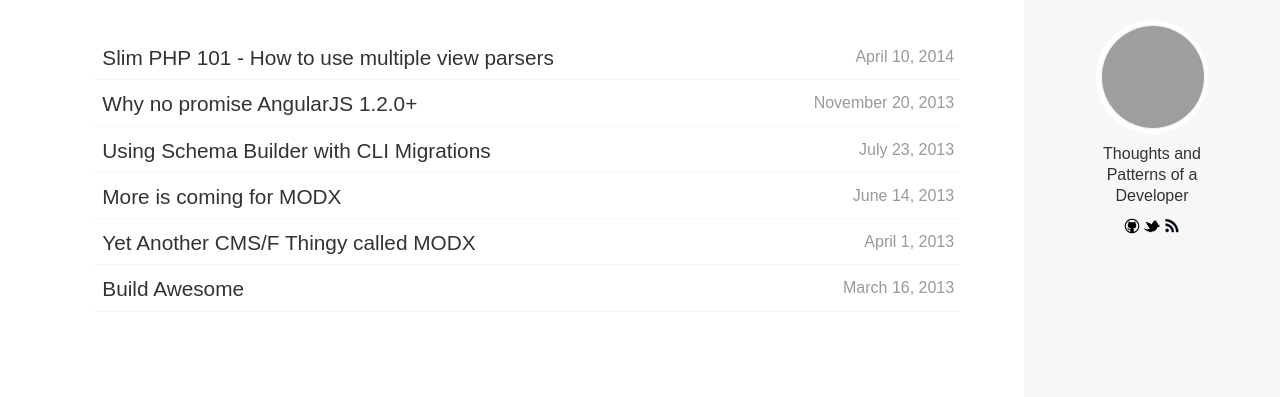
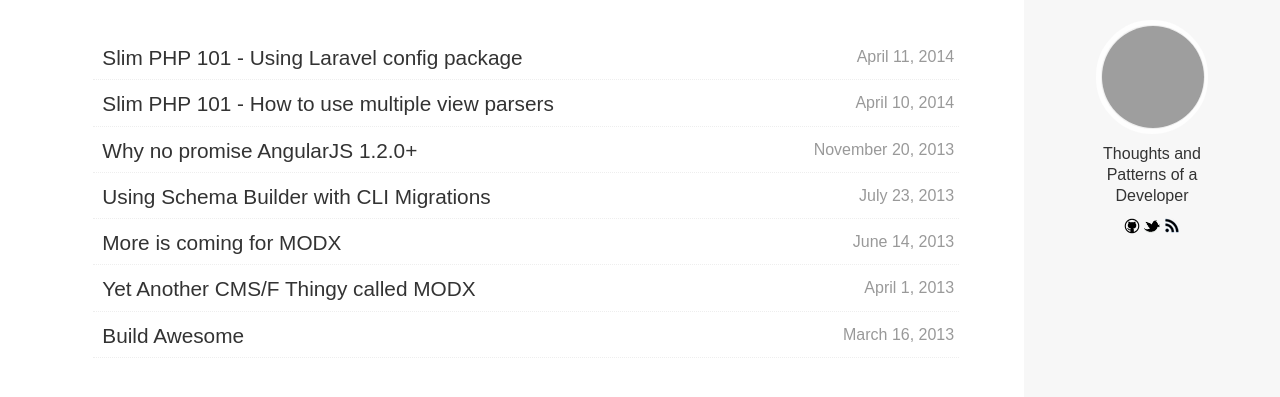
Before and after one commit to silentworks/thoughts, a Jekyll site: the page built from index.html, in a window 1280 px wide, cut to the strip 0-397 px from the top of the page. Built offline with Jekyll 4.4.1, drawn with Linux system fonts in a browser that asks for light colours; Markdown is read by kramdown in place of the engine named in the settings; grey boxes are pictures that could not be loaded.

Commit message:
Created 2014-04-11-slim-php-101-using-laravel-config-package.md

```diff
--- a/_posts/2014-04-11-slim-php-101-using-laravel-config-package.md
+++ b/_posts/2014-04-11-slim-php-101-using-laravel-config-package.md
@@ -1,5 +1,8 @@
 ---
-published: false
+published: true
+layout: posts
+title: "Slim PHP 101 - Using Laravel config package"
+comments: true
 ---
 
 Over the past few years Laravel have become a popular full stack PHP framework and with its latest version (L4) the framework have been modularize. Now we can make use of most of Laravel components outside of the framework, the author of the framework have created packages under the name [illuminate][].
```
